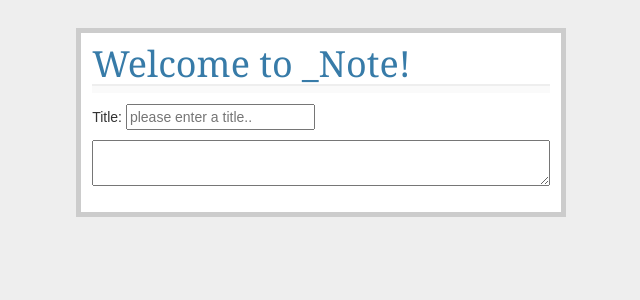
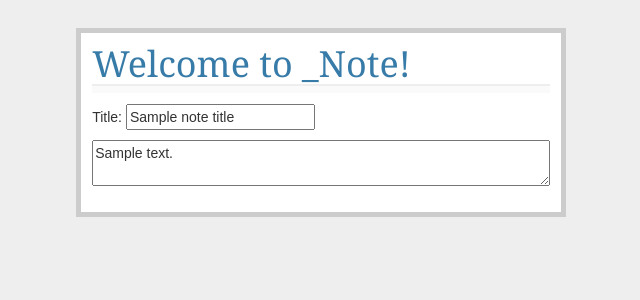
Before and after one commit to NinchuKyo/_Note, a Flask app: template server/templates/view.html in a window 1280 px wide. Shown: the top 300 px of the page, without its empty margins (319-959 px from the left). Run offline with Flask 2, Linux system fonts and the light colour scheme; the template is opened without the code that fills it: most values are stand-ins (such as "Sample title", 1, 10 or a date in 2020); some libraries are stand-ins or nearby versions.

Commit message:
Minimal functionality complete for view and list notes.

```diff
--- a/server/server.py
+++ b/server/server.py
@@ -103,13 +103,10 @@ def dropbox_auth_finish():
     try:
         access_token, user_id, url_state = get_auth_flow().finish(request.args)
     except DropboxOAuth2Flow.BadRequestException, e:
-        flash('Bad request')
         abort(400)
     except DropboxOAuth2Flow.BadStateException, e:
-        flash('Bad state')
         abort(400)
     except DropboxOAuth2Flow.CsrfException, e:
-        flash('csrf exception')
         abort(403)
     except DropboxOAuth2Flow.NotApprovedException, e:
         flash('Not approved?  Why not?')
@@ -134,10 +131,12 @@ def list():
         return redirect(url_for('home'))
 
     real_name = session.get('real_name', None)
-    return render_template('list.html', real_name=real_name)
+    client = DropboxClient(access_token)
+    folder_metadata = client.metadata('/')
+    return render_template('list.html', real_name=real_name, contents=folder_metadata['contents'])
 
-@app.route('/view')
-def view():
+@app.route('/view/<note_title>')
+def view(note_title):
     uid = session.get('uid')
     if not uid:
         return redirect(url_for('home'))
@@ -146,8 +145,11 @@ def view():
     if not access_token:
         return redirect(url_for('home'))
 
+    client = DropboxClient(access_token)
+    f, metadata = client.get_file_and_metadata('/' + note_title)
+    note_content = f.read().replace('\n', '')
     real_name = session.get('real_name', None)
-    return render_template('view.html', real_name=real_name)
+    return render_template('view.html', real_name=real_name, note_title=note_title, note_content=note_content)
 
 @app.route('/dropbox-logout')
 def dropbox_logout():
--- a/server/templates/list.html
+++ b/server/templates/list.html
@@ -1,3 +1,6 @@
 {% extends "layout.html" %}
 {% block body %}
+  {% for file in contents %}
+    <p><a href="{{ url_for('view', note_title=file['path'][1:]) }}">{{ file['path'][1:] }}</a></p>
+  {% endfor %}
 {% endblock %}
--- a/server/templates/view.html
+++ b/server/templates/view.html
@@ -2,9 +2,9 @@
 {% block body %}
   <p>
     <span>Title: </span>
-    <input type="text" id="title" maxlength="50" placeholder="please enter a title.." />
+    <input type="text" id="title" maxlength="50" placeholder="please enter a title.." value="{{ note_title }}"/>
   </p>
   <p>
-    <textarea id="content" style="width:100%"></textarea>
+    <textarea id="content" style="width:100%">{{ note_content }}</textarea>
   </p>
 {% endblock %}
```
